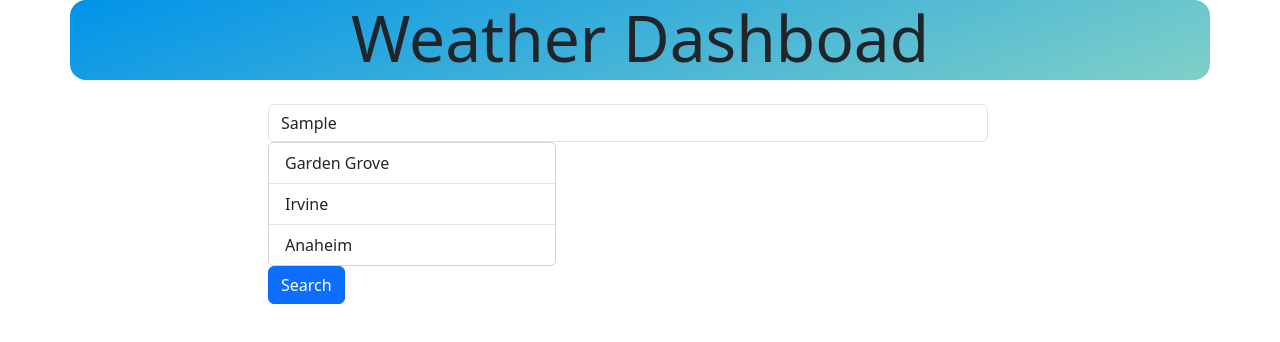
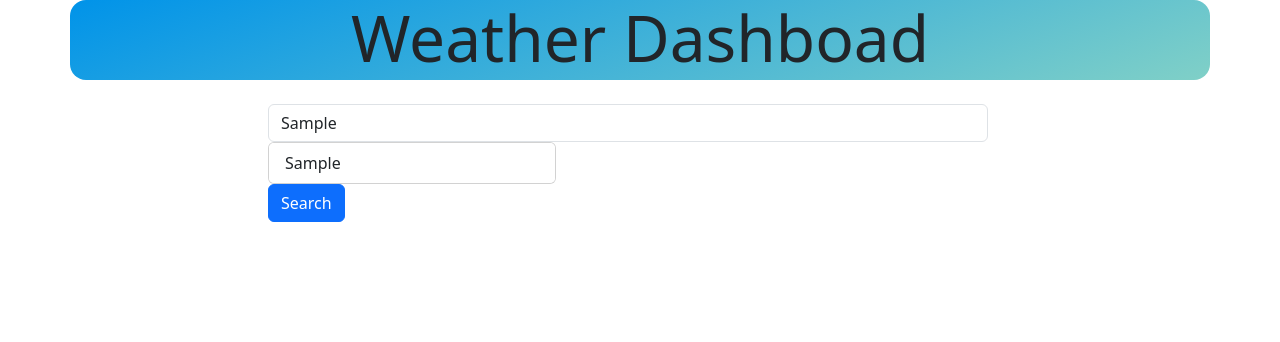
Before and after one commit to trizziehuynh/Weather-Dashboard, a plain HTML site: page index.html in a window 1280 px wide. Both pictures are taken after typing "Sample" into the empty fields and a click on the button "Search". Drawn offline with nearby package versions, Linux system fonts and the light colour scheme; no server answers; some icons are missing.

Commit message:
added the code for the recent search event

```diff
--- a/assets/assets/js/script.js
+++ b/assets/assets/js/script.js
@@ -3,6 +3,7 @@ document
   .getElementById("searchBtn")
   .addEventListener("click", function (event) {
     var cityName = document.getElementById("cityName").value;
+
     // get data from the API Weather
     var APIKey = "a68815855e046aa6fc830d61874f7c39";
     var APIUrl = `https://api.openweathermap.org/data/2.5/forecast?q=${cityName}&units=imperial&appid=${APIKey}`;
@@ -36,11 +37,26 @@ document
       .catch(function (err) {
         console.error(err);
       });
+
+    //get an array of locations that was stored in the localstorage.
+    var storedCities = JSON.parse(localStorage.getItem("storedCities")) || [];
+
+    storedCities.push(cityName);
+
+    localStorage.setItem("storedCities", JSON.stringify(storedCities));
+
+    searchCities(storedCities);
   });
 
-// function seachedHistory(cityName){
-//   var seached=document.createElement('p')
-// }
+function searchCities(storedCities) {
+  for (var i = 0; i < storedCities.length; i++) {
+    var searchedLine = document.createElement("li");
+    searchedLine.className = "list-group-item";
+    searchedLine.innerHTML = `${storedCities[i]}
+    `;
+    document.getElementById("searchedLists").append(searchedLine);
+  }
+}
 
 // Render the current temperature.
 function displayTemp(data) {
--- a/index.html
+++ b/index.html
@@ -24,10 +24,8 @@
             <input id='cityName' type="text" class="form-control" placeholder="City Name">
             <div class="list-group" id="history">
               <div class="card" style="width: 18rem;">
-                <ul class="list-group list-group-flush">
-                  <li class="list-group-item">Garden Grove</li>
-                  <li class="list-group-item">Irvine</li>
-                  <li class="list-group-item">Anaheim</li>
+                <ul id="searchedLists"class="list-group list-group-flush">
+
                 </ul>
               </div>
             </div>
```
